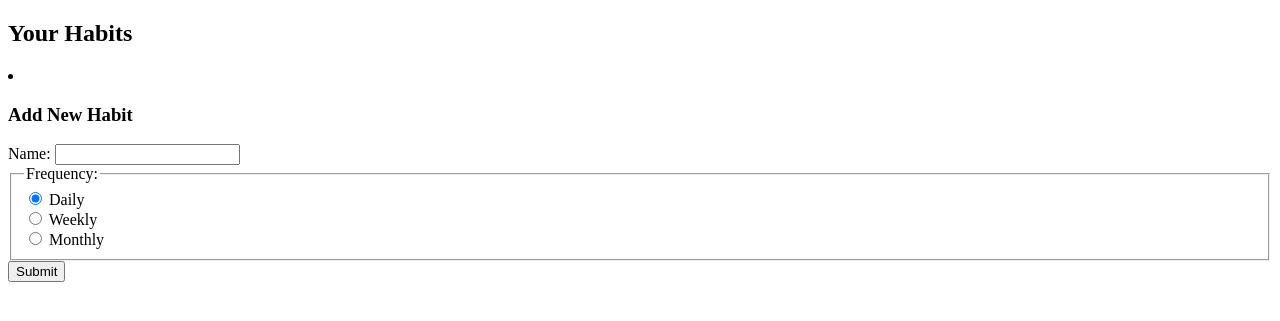
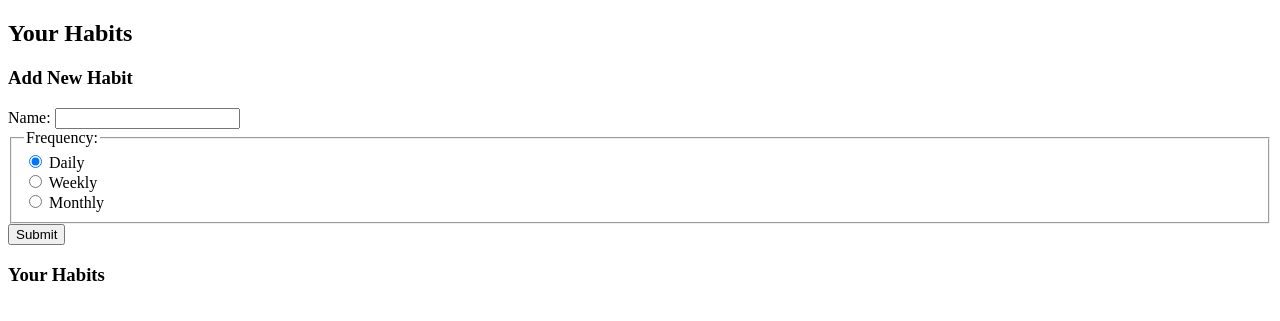
Before and after one commit to sarembot/habit-tracker, a Django app: page /habits in a window 1280 px wide. Shown: the part 26-347 px from the top of the page. Run offline with Django 5.2, Linux system fonts and the light colour scheme; the visitor is signed in with stand-in values (Sample User, id 1); data comes from the database, SQL or seed files in the repository; data that the repository does not hold is empty.

Commit message:
Added ability to create new habits in habits view

```diff
--- a/apps/habits/templates/habits/habits.html
+++ b/apps/habits/templates/habits/habits.html
@@ -3,14 +3,16 @@
 {% block content %}
 
     <h2>Your Habits</h2>
-    <li>
-
-    </li>
     <h3>Add New Habit</h3>
-   <form action="{% url 'habits' %}" method="post">
+    <form action="{% url 'habits' %}" method="post">
         {% csrf_token %}
         {{ form }}
         <input type="submit">
     </form>
-
+    <h3>Your Habits</h3>
+    <ul>
+        {% for habit in habits %}
+         <li>{{ habit.name }} {{ habit.frequency }}</li>
+        {% endfor %}
+    </ul>
 {% endblock %}
--- a/apps/habits/views.py
+++ b/apps/habits/views.py
@@ -1,6 +1,10 @@
 from django.shortcuts import render, redirect
 from .forms import LoginForm, SignUpForm, HabitForm
 from .models import Habit, User
+from django.contrib.auth import get_user_model
+from django.contrib.auth.decorators import login_required
+User = get_user_model()
+
 # from django.contrib.auth.models import User
 from django.contrib.auth import authenticate, login as auth_login, logout as auth_logout
 
@@ -56,20 +60,25 @@ def signup(request):
         form = SignUpForm()
     return render(request, 'habits/registration/signup.html', {'form': form})
 
-
 def success(request):
     return render(request, 'habits/registration/success.html')
 
+#------------------------------------------------------------------
 
 # HABITS
+@login_required
 def habits(request):
+    User = get_user_model()
+    current_user = User.objects.get(id=request.user.id)
     if request.method == 'POST':
         form = HabitForm(request.POST)
         if form.is_valid():
             # Create new habit
             habit = form.save(commit=False) # "pause" save
-            habit.user = User.objects.get(id=request.user.id) # associate user with habit
+            habit.user = current_user # associate user with habit
             habit.save() # complete save to db
+            return redirect('habits')
     else:
+        habits = Habit.objects.filter(user=current_user) # find user's habits
         form = HabitForm()
-    return render(request, 'habits/habits.html', {'form': form})
+    return render(request, 'habits/habits.html', {'form': form, 'habits': habits})
--- a/config/settings/base.py
+++ b/config/settings/base.py
@@ -85,6 +85,7 @@ DATABASES = {
 WSGI_APPLICATION = 'config.wsgi.application'
 
 # Auth Settings
+AUTH_USER_MODEL = 'habits.User'
 LOGIN_REDIRECT_URL = 'dashboard'
 LOGOUT_REDIRECT_URL = 'home'
 
```
